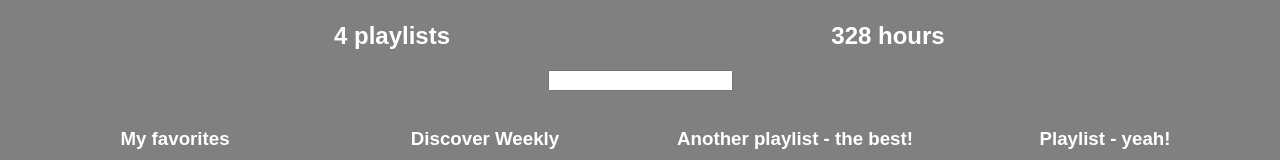
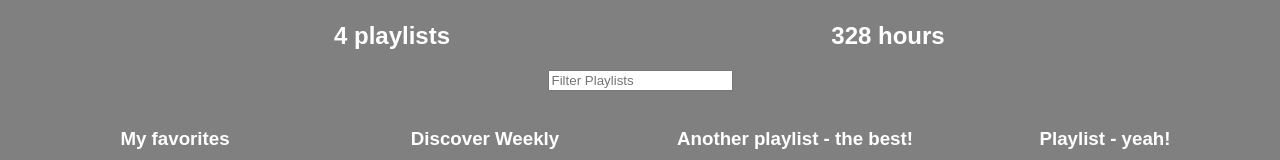
Before and after one commit to jaydweight/better-playlists, a React (Create React App) app: page / in a window 1280 px wide. Shown: the part 152-312 px from the top of the page. Built offline with nearby package versions, Linux system fonts and the light colour scheme.

Commit message:
added placeholder text to Filter input

```diff
--- a/src/App.js
+++ b/src/App.js
@@ -92,7 +92,7 @@ class Filter extends Component {
     return(
       <div>
         <img />
-        <input type="text" onKeyUp={event =>
+        <input type="text" placeholder="Filter Playlists" onKeyUp={event =>
           this.props.onChange(event.target.value)}/>
       </div>
     );
```
